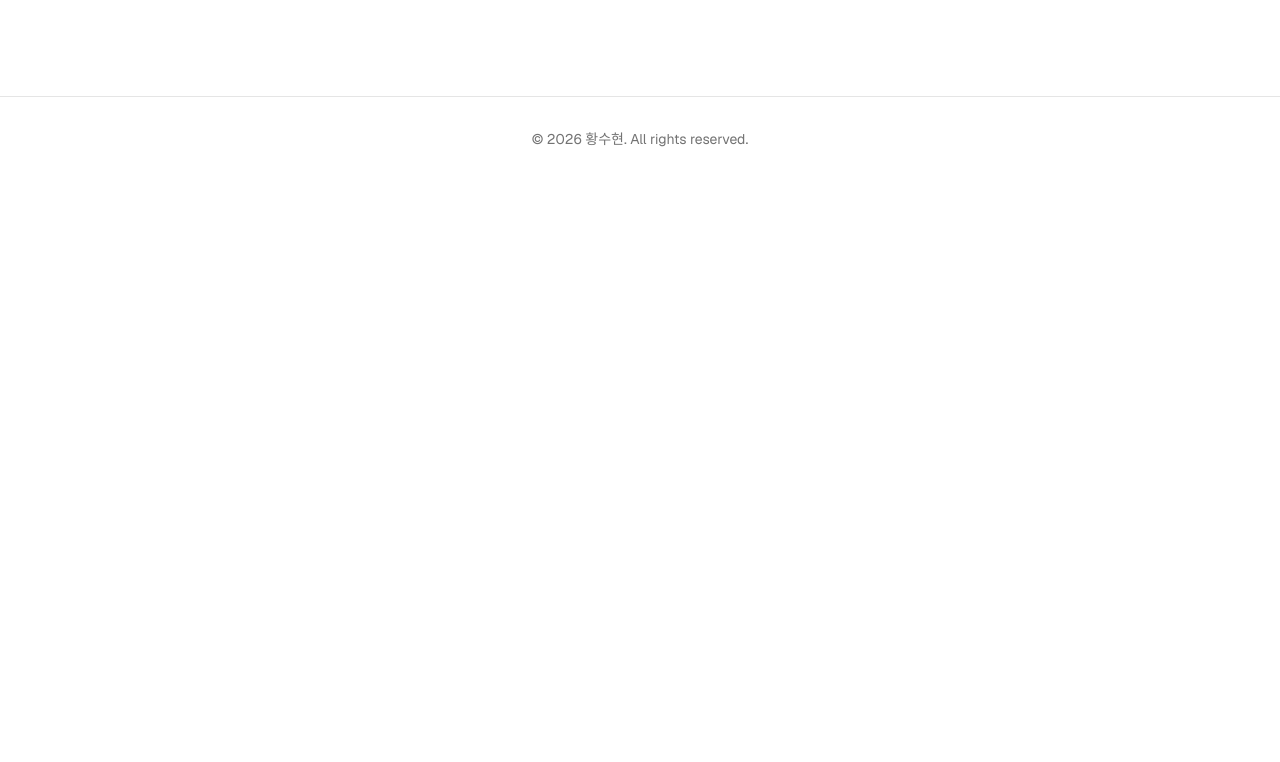
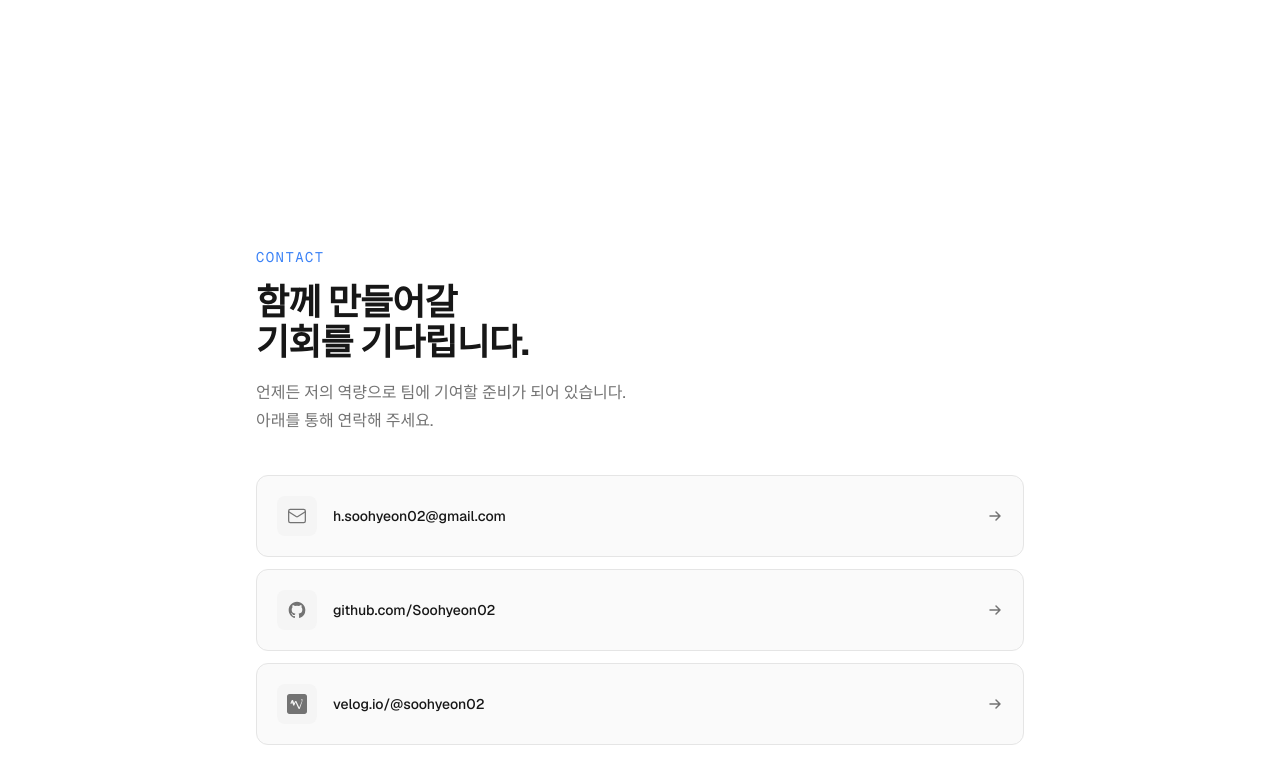
Before and after one commit to Soohyeon02/portfolio, a Next.js app: page / in a window 1280 px wide. Shown: the part 3398-4160 px from the top of the page. Before the commit the page ends 3579 px from the top, so only its background shows below. Built offline with nearby package versions, Linux system fonts and the light colour scheme.

Commit message:
feat(contact): add contact section with social links #22

```diff
--- a/app/page.tsx
+++ b/app/page.tsx
@@ -1,6 +1,7 @@
 import { HeroSection } from '@/components/sections/HeroSection'
 import { AboutSection } from '@/components/sections/AboutSection'
 import { ProjectsSection } from '@/components/sections/ProjectsSection'
+import { ContactSection } from '@/components/sections/ContactSection'
 
 export default function Home() {
   return (
@@ -8,6 +9,7 @@ export default function Home() {
       <HeroSection />
       <AboutSection />
       <ProjectsSection />
+      <ContactSection />
     </>
   )
 }
--- /dev/null
+++ b/components/sections/ContactSection.tsx
@@ -0,0 +1,77 @@
+'use client'
+
+import { motion } from 'framer-motion'
+import { CONTACT_LINKS } from '@/lib/data'
+import { SocialLink } from '@/components/ui/SocialLink'
+
+const fadeUp = {
+  hidden: { opacity: 0, y: 24 },
+  visible: (delay: number) => ({
+    opacity: 1,
+    y: 0,
+    transition: { duration: 0.6, delay, ease: 'easeOut' as const },
+  }),
+}
+
+export const ContactSection = () => {
+  return (
+    <section
+      id="contact"
+      className="min-h-screen flex items-center justify-center px-6 py-24"
+    >
+      <div className="max-w-3xl w-full">
+        <motion.p
+          custom={0}
+          initial="hidden"
+          whileInView="visible"
+          viewport={{ once: true, amount: 0.3 }}
+          variants={fadeUp}
+          className="text-accent text-sm font-mono mb-4 tracking-widest uppercase"
+        >
+          Contact
+        </motion.p>
+
+        <motion.h2
+          custom={0.1}
+          initial="hidden"
+          whileInView="visible"
+          viewport={{ once: true, amount: 0.3 }}
+          variants={fadeUp}
+          className="text-3xl md:text-4xl font-bold tracking-tight text-foreground mb-4"
+        >
+          함께 만들어갈
+          <br />
+          기회를 기다립니다.
+        </motion.h2>
+
+        <motion.p
+          custom={0.2}
+          initial="hidden"
+          whileInView="visible"
+          viewport={{ once: true, amount: 0.3 }}
+          variants={fadeUp}
+          className="text-base text-muted-foreground mb-10 leading-7"
+        >
+          언제든 저의 역량으로 팀에 기여할 준비가 되어 있습니다.
+          <br />
+          아래를 통해 연락해 주세요.
+        </motion.p>
+
+        <div className="flex flex-col gap-3">
+          {CONTACT_LINKS.map((link, i) => (
+            <motion.div
+              key={link.icon}
+              custom={0.3 + i * 0.08}
+              initial="hidden"
+              whileInView="visible"
+              viewport={{ once: true, amount: 0.3 }}
+              variants={fadeUp}
+            >
+              <SocialLink link={link} />
+            </motion.div>
+          ))}
+        </div>
+      </div>
+    </section>
+  )
+}
--- /dev/null
+++ b/components/ui/SocialLink.tsx
@@ -0,0 +1,50 @@
+import type { ContactLink } from '@/types'
+
+const icons = {
+  email: (
+    <svg width="20" height="20" viewBox="0 0 24 24" fill="none" stroke="currentColor" strokeWidth="1.5" strokeLinecap="round" strokeLinejoin="round">
+      <rect x="2" y="4" width="20" height="16" rx="2" />
+      <path d="m22 7-8.97 5.7a1.94 1.94 0 0 1-2.06 0L2 7" />
+    </svg>
+  ),
+  github: (
+    <svg width="20" height="20" viewBox="0 0 24 24" fill="currentColor">
+      <path d="M12 2C6.477 2 2 6.484 2 12.017c0 4.425 2.865 8.18 6.839 9.504.5.092.682-.217.682-.483 0-.237-.008-.868-.013-1.703-2.782.605-3.369-1.343-3.369-1.343-.454-1.158-1.11-1.466-1.11-1.466-.908-.62.069-.608.069-.608 1.003.07 1.531 1.032 1.531 1.032.892 1.53 2.341 1.088 2.91.832.092-.647.35-1.088.636-1.338-2.22-.253-4.555-1.113-4.555-4.951 0-1.093.39-1.988 1.029-2.688-.103-.253-.446-1.272.098-2.65 0 0 .84-.27 2.75 1.026A9.564 9.564 0 0 1 12 6.844a9.59 9.59 0 0 1 2.504.337c1.909-1.296 2.747-1.027 2.747-1.027.546 1.379.202 2.398.1 2.651.64.7 1.028 1.595 1.028 2.688 0 3.848-2.339 4.695-4.566 4.943.359.309.678.92.678 1.855 0 1.338-.012 2.419-.012 2.747 0 .268.18.58.688.482A10.019 10.019 0 0 0 22 12.017C22 6.484 17.522 2 12 2z" />
+    </svg>
+  ),
+  velog: (
+    <svg width="20" height="20" viewBox="0 0 24 24" fill="currentColor">
+      <path d="M3 0C1.338 0 0 1.338 0 3v18c0 1.662 1.338 3 3 3h18c1.662 0 3-1.338 3-3V3c0-1.662-1.338-3-3-3H3zm6.883 6.25c.428 0 .77.175.993.486l3.398 7.393 2.893-7.393c.175-.428.516-.486.798-.486.486 0 .875.389.875.875 0 .117-.03.233-.059.311L15.43 17.25c-.175.428-.516.633-.916.633-.34 0-.682-.175-.857-.544l-3.398-7.45-1.4 3.692c-.11.274-.33.497-.648.497-.34 0-.66-.204-.77-.544l-1.4-3.546-.527 1.38c-.117.282-.34.497-.67.497-.37 0-.663-.282-.663-.663 0-.107.03-.214.059-.292l1.25-3.226c.175-.428.516-.633.916-.633.34 0 .682.175.857.544l1.4 3.546.856-2.244c.175-.428.516-.633.916-.633.34 0 .682.175.857.544l3.398 7.45 3.25-7.884c.175-.428.516-.633.916-.633z" />
+    </svg>
+  ),
+}
+
+interface SocialLinkProps {
+  link: ContactLink
+}
+
+export const SocialLink = ({ link }: SocialLinkProps) => {
+  const isExternal = !link.href.startsWith('mailto:')
+
+  return (
+    <a
+      href={link.href}
+      {...(isExternal ? { target: '_blank', rel: 'noopener noreferrer' } : {})}
+      className="group flex items-center gap-4 rounded-xl border border-border bg-card p-5 transition-all hover:border-accent/50 hover:bg-muted"
+    >
+      <span className="flex h-10 w-10 shrink-0 items-center justify-center rounded-lg bg-muted text-muted-foreground transition-colors group-hover:bg-accent/10 group-hover:text-accent">
+        {icons[link.icon]}
+      </span>
+      <span className="text-sm font-medium text-foreground">{link.label}</span>
+      <svg
+        className="ml-auto shrink-0 text-muted-foreground transition-transform group-hover:translate-x-0.5 group-hover:text-accent"
+        width="16"
+        height="16"
+        viewBox="0 0 16 16"
+        fill="none"
+      >
+        <path d="M3 8h10M9 4l4 4-4 4" stroke="currentColor" strokeWidth="1.5" strokeLinecap="round" strokeLinejoin="round" />
+      </svg>
+    </a>
+  )
+}
```
